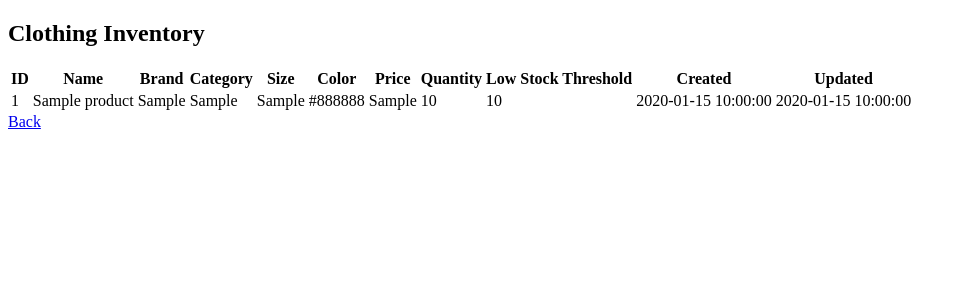
After one commit to SAS24E/Retail-Clothing-Stock-Manager, a PHP site: page /view_inventory.php in a window 1280 px wide. The commit adds this page. Shown: the top 300 px of the page, without its empty margins (0-966 px from the left). Run offline with PHP 8.4, Linux system fonts and the light colour scheme; the visitor is signed in with stand-in values (Sample User, id 1); tables that the repository leaves empty hold one stand-in row (values such as "Sample post"); data that the repository does not hold is empty.

Commit message:
Live website

```diff
--- a/dashboard.html
+++ b/dashboard.php
@@ -1,6 +1,8 @@
 <!DOCTYPE html>
 <html>
 <head>
+    <meta charset="UTF-8">
+    <meta name="viewport" content="width=device-width, initial-scale=1.0">
     <title>Dashboard</title>
     <script>
         function showNotReady(feature) {
--- a/db_connect.php
+++ b/db_connect.php
@@ -1,8 +1,8 @@
 <?php
-$host = "localhost";
-$dbuser = "your_username";
-$dbpass = "your_password";
-$dbname = "your_database";
+$host = "sql210.infinityfree.com";
+$dbuser = "if0_39284743";
+$dbpass = "ZYNKXjRUXaoQd";
+$dbname = "if0_39284743_Retail_db";
 
 $conn = new mysqli($host, $dbuser, $dbpass, $dbname);
 if ($conn->connect_error) {
--- a/index.html
+++ b/index.html
@@ -1,7 +1,11 @@
 <!DOCTYPE html>
 <html>
 <head><title>Retail Stock Manager - Login</title></head>
+<meta charset="UTF-8">
+<meta name="viewport" content="width=device-width, initial-scale=1.0">
+<meta name="description" content="Login page for Retail Stock Manager">
 <body>
+
     <h2>Login</h2>
     <form action="login.php" method="POST">
         Username: <input type="text" name="username" required><br><br>
--- /dev/null
+++ b/view_inventory.php
@@ -0,0 +1,105 @@
+<?php
+session_start();
+require_once 'db_connect.php';
+
+error_reporting(E_ALL);
+ini_set('display_errors', 1);
+
+// Check login session
+if (!isset($_SESSION['user_id'])) {
+    header("Location: index.html");
+    exit;
+}
+
+// Fetch products
+$sql = "SELECT * FROM product ORDER BY idproduct ASC";
+$result = $conn->query($sql);
+?>
+
+<!DOCTYPE html>
+<html>
+<head>
+    <title>Inventory</title>
+    <style>
+    /*
+
+        body {
+            font-family: Arial, sans-serif;
+        }
+        h2 {
+            text-align: center;
+        }
+        table {
+            margin: 20px auto;
+            border-collapse: collapse;
+            width: 90%;
+        }
+        th, td {
+            padding: 10px;
+            border: 1px solid #ccc;
+            text-align: center;
+        }
+        tr.low-stock {
+            background-color: #ffe5e5;
+        }
+        a.button {
+            display: block;
+            width: 100px;
+            margin: 20px auto;
+            text-align: center;
+            background-color: #4285f4;
+            color: white;
+            padding: 8px;
+            text-decoration: none;
+            border-radius: 5px;
+        }
+        a.button:hover {
+            background-color: #2a63c4;
+        }
+        */
+    </style>
+</head>
+<body>
+
+<h2>Clothing Inventory</h2>
+
+<table>
+    <tr>
+        <th>ID</th>
+        <th>Name</th>
+        <th>Brand</th>
+        <th>Category</th>
+        <th>Size</th>
+        <th>Color</th>
+        <th>Price</th>
+        <th>Quantity</th>
+        <th>Low Stock Threshold</th>
+        <th>Created</th>
+        <th>Updated</th>
+    </tr>
+
+    <?php if ($result && $result->num_rows > 0): ?>
+        <?php while ($row = $result->fetch_assoc()): ?>
+            <tr class="<?= ($row['quantity'] <= $row['low_stock_threshold']) ? 'low-stock' : '' ?>">
+                <td><?= $row['idproduct'] ?></td>
+                <td><?= $row['name'] ?></td>
+                <td><?= $row['brand'] ?></td>
+                <td><?= $row['category'] ?></td>
+                <td><?= $row['size'] ?></td>
+                <td><?= $row['color'] ?></td>
+                <td><?= $row['price'] ?></td>
+                <td><?= $row['quantity'] ?></td>
+                <td><?= $row['low_stock_threshold'] ?></td>
+                <td><?= $row['created_at'] ?></td>
+                <td><?= $row['updated_at'] ?></td>
+            </tr>
+        <?php endwhile; ?>
+    <?php else: ?>
+        <tr><td colspan="11">No products found.</td></tr>
+    <?php endif; ?>
+</table>
+
+<a class="button" href="dashboard.html">Back</a>
+
+</body>
+</html>
```
Also changed, not shown: Database.sql (added, +36 -0 lines), UserTestData.sql (added, +15 -0 lines), DataBase_Credentials.rtfd/Pasted Graphic.png (added), 2 other files.
